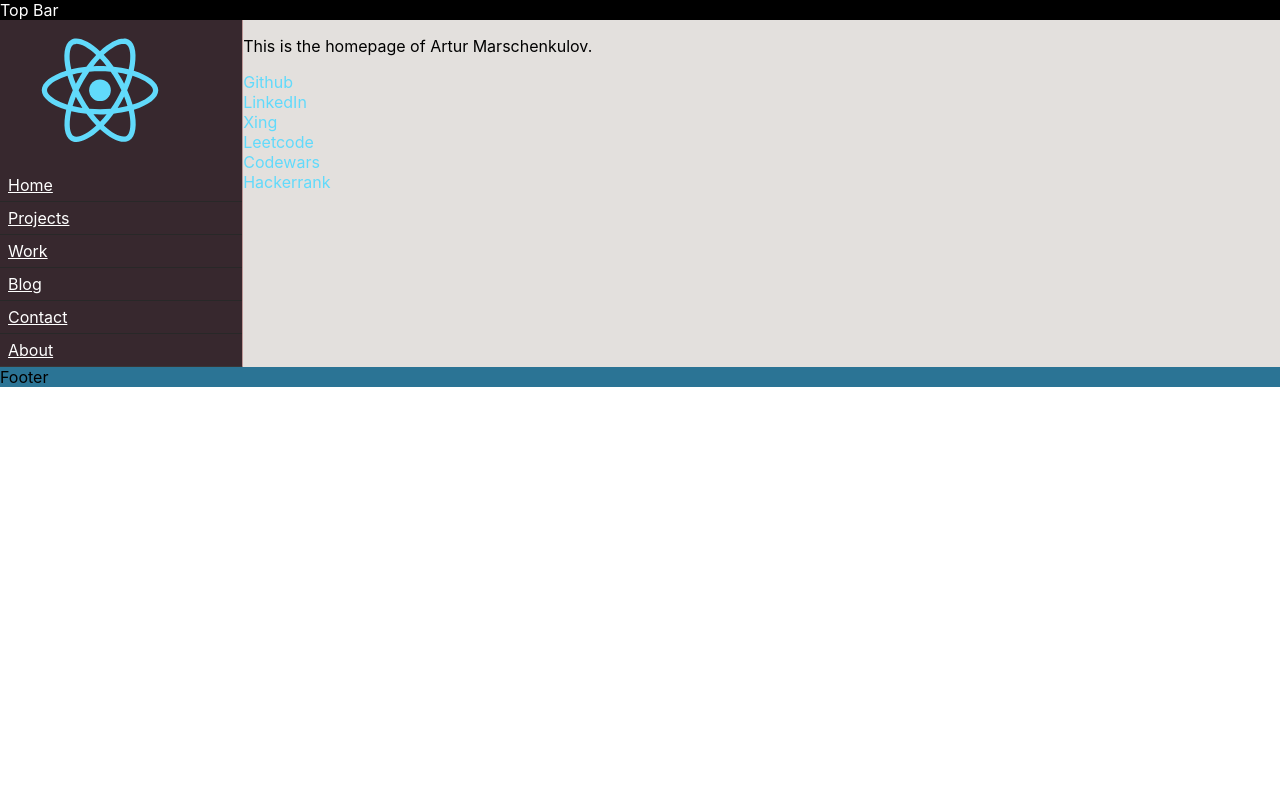
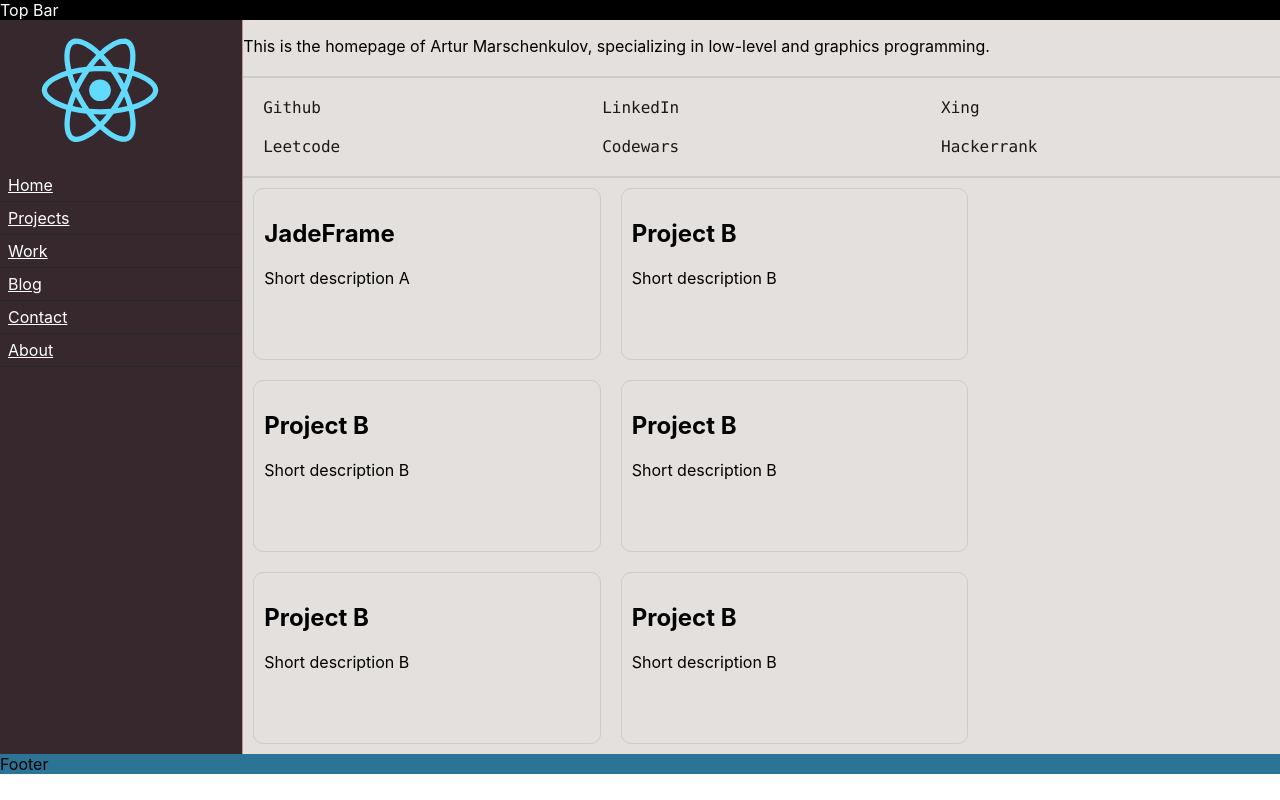
Before and after one commit to ArturMarschenkulov/ArturMarschenkulov.github.io, a React (Create React App) app: page / in a window 1280 px wide. Built offline with nearby package versions, Linux system fonts and the light colour scheme.

Commit message:
temp push

```diff
--- a/src/Design0/pages/Home.tsx
+++ b/src/Design0/pages/Home.tsx
@@ -1,37 +1,23 @@
-import { FC } from "react";
-import styled from "styled-components";
+import { useState } from "react";
+import styled, { css, keyframes } from "styled-components";
 import { Link as RouterLink } from "react-router-dom";
-
-const ScLink = styled(RouterLink)`
-  color: #61dafb;
-  text-decoration: none;
-`;
-
-const ScAccountListing = styled.div`
-  display: grid;
-`;
-
-type LinkProps = {
-  text: string;
-  linkTo: string;
-};
-
-const Link: FC<LinkProps> = ({ text, linkTo }) => (
-  <ScLink to={linkTo} target="_blank" rel="noopener noreferrer">
-    {text}
-  </ScLink>
-);
 
 type Account = {
   name: string;
   url: string;
 };
 
+type Project = {
+  name: string;
+  description: string;
+  details: string;
+};
+
 const accounts: Account[] = [
   { name: "Github", url: "https://github.com/ArturMarschenkulov" },
   {
     name: "LinkedIn",
-    url: "https://www.linkedin.com/in/artur-marschenkulov-a8a8b8b4/",
+    url: "https://www.linkedin.com/in/ArturMarschenkulov/",
   },
   { name: "Xing", url: "https://www.xing.com/profile/Artur_Marschenkulov/" },
   { name: "Leetcode", url: "https://leetcode.com/ArturMarschenkulov/" },
@@ -42,17 +28,182 @@ const accounts: Account[] = [
   { name: "Hackerrank", url: "https://www.hackerrank.com/ArturMarschals" },
 ];
 
-const Home: FC = () => {
+const projects: Project[] = [
+  {
+    name: "JadeFrame",
+    description: "Short description A",
+    details:
+      "Long details about Project A including goals, technology used, and outcomes.",
+  },
+  {
+    name: "Project B",
+    description: "Short description B",
+    details:
+      "Long details about Project B including goals, technology used, and outcomes.",
+  },
+  {
+    name: "Project B",
+    description: "Short description B",
+    details:
+      "Long details about Project B including goals, technology used, and outcomes.",
+  },
+  {
+    name: "Project B",
+    description: "Short description B",
+    details:
+      "Long details about Project B including goals, technology used, and outcomes.",
+  },
+  {
+    name: "Project B",
+    description: "Short description B",
+    details:
+      "Long details about Project B including goals, technology used, and outcomes.",
+  },
+  {
+    name: "Project B",
+    description: "Short description B",
+    details:
+      "Long details about Project B including goals, technology used, and outcomes.",
+  },
+];
+
+type CardProps = {
+  project: Project;
+  expanded: boolean;
+  onClick: () => void;
+};
+
+function Card(props: CardProps) {
+  const cardAnimation = css`
+    transition: transform 0.3s ease-out, opacity 0.3s ease,
+      width 0.3s ease-in-out, height 0.3s ease-in-out, padding 0.3s ease-in-out,
+      border-color 0.3s ease-in-out;
+    &:hover {
+      transform: scale(1.05);
+      border-color: red;
+      border-width: 3px;
+    }
+  `;
+  const ScCard = styled.div`
+    border: 1px solid #ccc;
+    padding: 10px;
+    margin: 10px;
+    cursor: pointer;
+    ${cardAnimation}
+    ${({ expanded }: { expanded: boolean }) =>
+      expanded
+        ? `
+    position: fixed;
+    top: 10%;
+    left: 10%;
+    right: 10%;
+    bottom: 10%;
+    background-color: white;
+    z-index: 10;
+    overflow: auto;
+    padding: 40px;
+    transform: scale(1);
+  `
+        : `
+    position: relative;
+    width: calc(33.333% - 20px);
+    height: 150px;
+    border-radius: 10px
+  `}
+  `;
+  const { project, expanded, onClick } = props;
+  return (
+    <ScCard onClick={onClick} expanded={expanded}>
+      <h2>{project.name}</h2>
+      <p>{expanded ? project.details : project.description}</p>
+    </ScCard>
+  );
+}
+
+type LinkProps = {
+  text: string;
+  linkTo: string;
+};
+
+function Link(props: LinkProps) {
+  const { text, linkTo } = props;
+  const ScLink = styled(RouterLink)`
+    color: #1a1a1a;
+    text-decoration: none;
+    font-family: "Consolas", "Courier New", monospace;
+    font-size: 16px;
+    transition: color 0.3s ease-in-out;
+
+    &:hover {
+      color: #555;
+      text-decoration: underline;
+    }
+  `;
+  return (
+    <ScLink to={linkTo} target="_blank" rel="noopener noreferrer">
+      {text}
+    </ScLink>
+  );
+}
+
+function Home() {
   const links = accounts.map((account, index) => (
     <Link key={index} text={account.name} linkTo={account.url} />
   ));
 
+  const [expandedProject, setExpandedProject] = useState<string | null>(null);
+
+  const handleCardClick = (projectName: string) => {
+    if (expandedProject === projectName) {
+      setExpandedProject(null);
+    } else {
+      setExpandedProject(projectName);
+    }
+  };
+
+  const projectCards = projects.map((project) => (
+    <Card
+      project={project}
+      expanded={expandedProject === project.name}
+      onClick={() => handleCardClick(project.name)}
+    />
+  ));
+  const ScProjectListing = styled.div`
+    display: flex;
+    flex-wrap: wrap;
+  `;
+
+  const fadeIn = keyframes`
+    from {
+      opacity: 0;
+      transform: translateY(-10px);
+    }
+    to {
+      opacity: 1;
+      transform: translateY(0);
+    }
+  `;
+  const ScAccountListing = styled.div`
+    display: grid;
+    grid-template-columns: repeat(3, 1fr);
+    grid-gap: 20px;
+    animation: ${fadeIn} 0.5s ease-out;
+    padding: 20px;
+    border-top: 2px solid #ccc;
+    border-bottom: 2px solid #ccc;
+    margin-top: 20px;
+  `;
+
   return (
     <div>
-      <p>This is the homepage of Artur Marschenkulov.</p>
+      <p>
+        This is the homepage of Artur Marschenkulov, specializing in low-level
+        and graphics programming.
+      </p>
       <ScAccountListing>{links}</ScAccountListing>
+      <ScProjectListing>{projectCards}</ScProjectListing>
     </div>
   );
-};
+}
 
 export default Home;
```
Also changed, not shown: 1 other file (tests, documents, lock files or other folders).
